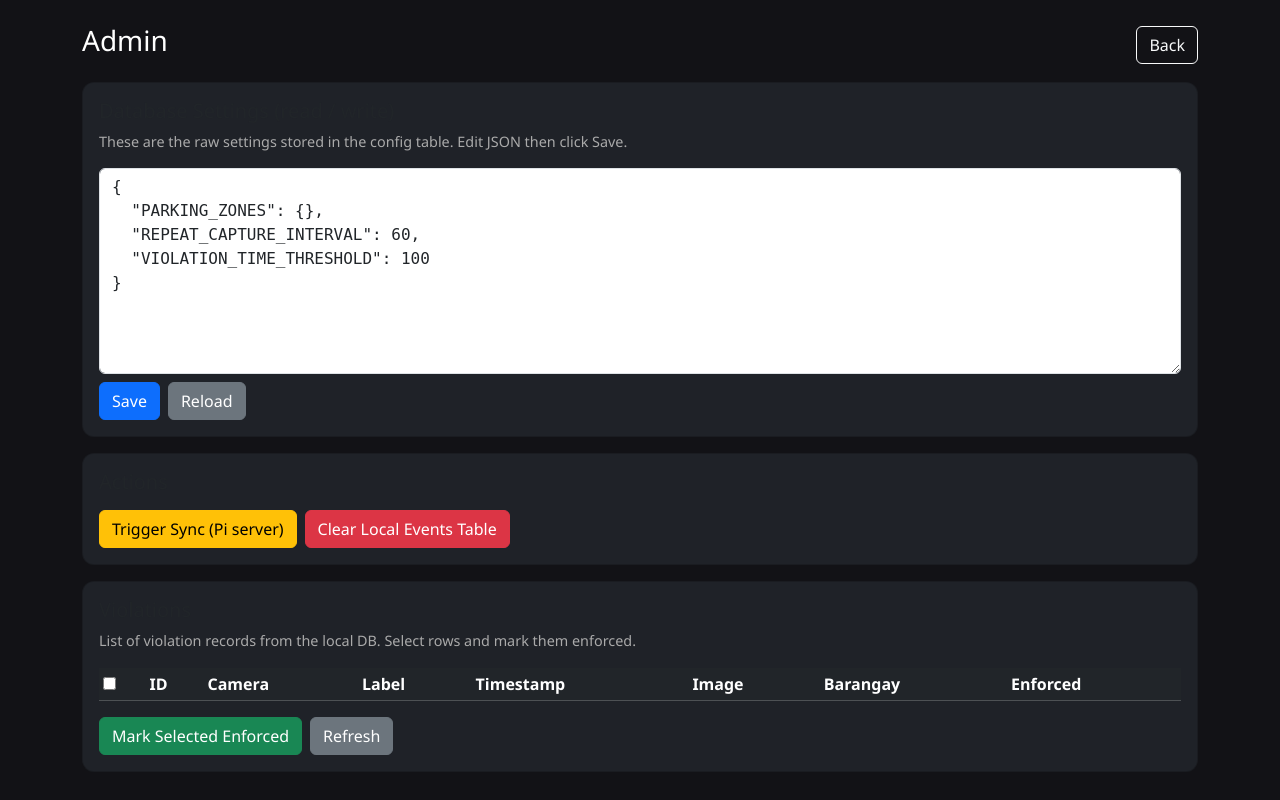
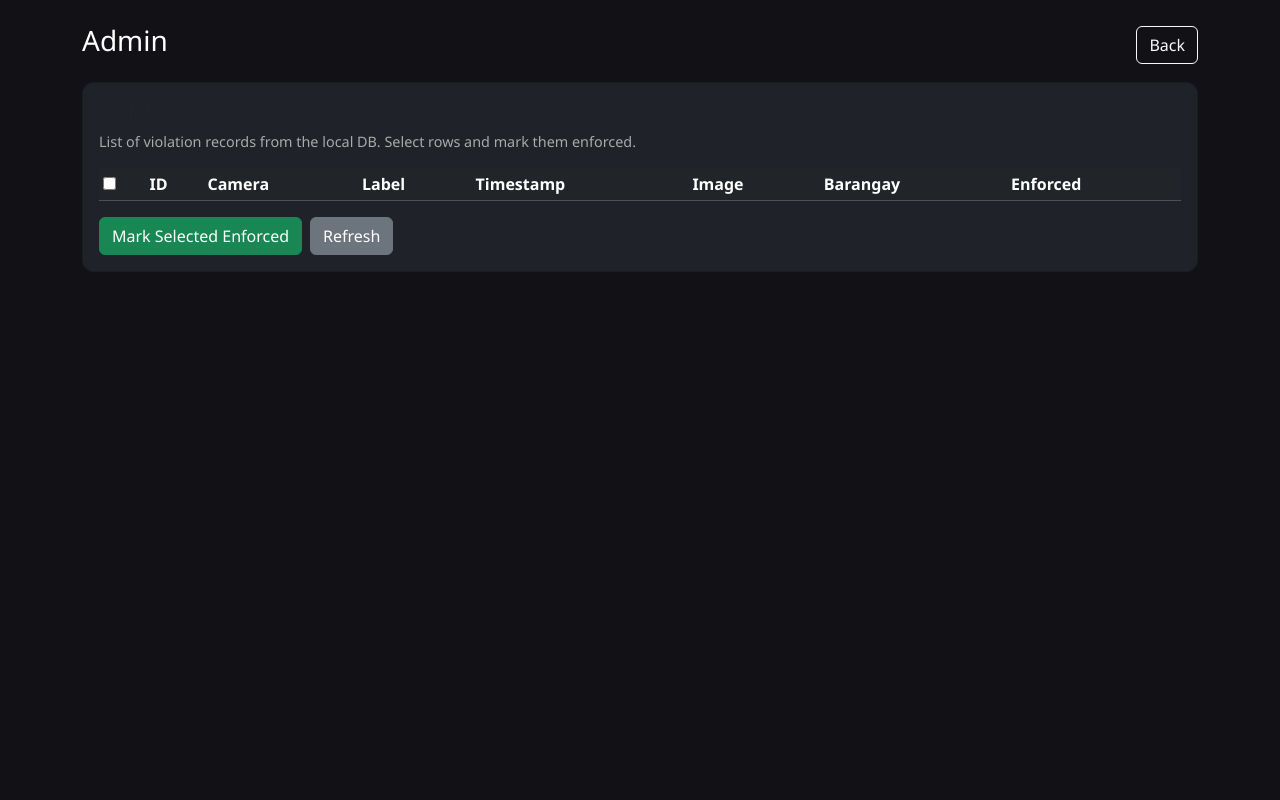
Before and after one commit to emathrixacademy/illegal-parking-flask, a Flask app: page /admin in a window 1280 px wide. Run offline with Flask 3, Linux system fonts and the light colour scheme; data that the repository does not hold is empty; some libraries are stand-ins or nearby versions.

Commit message:
Fetch Violations DB only

```diff
--- a/templates/admin.html
+++ b/templates/admin.html
@@ -18,28 +18,6 @@
       <div class="d-flex justify-content-between align-items-center mb-3">
         <h3>Admin</h3>
         <a class="btn btn-outline-light" href="/">Back</a>
-      </div>
-
-      <div class="card p-3 mb-3">
-        <h5>Database Settings (read / write)</h5>
-        <p class="small-muted">These are the raw settings stored in the config table. Edit JSON then click Save.</p>
-        <div class="mb-2">
-          <textarea id="settingsJson" rows="8" class="form-control"></textarea>
-        </div>
-        <div class="d-flex gap-2">
-          <button id="saveBtn" class="btn btn-primary">Save</button>
-          <button id="reloadBtn" class="btn btn-secondary">Reload</button>
-          <div id="status" class="align-self-center text-success small"></div>
-        </div>
-      </div>
-
-      <div class="card p-3 mb-3">
-        <h5>Actions</h5>
-        <div class="mt-2 d-flex gap-2">
-          <button id="syncBtn" class="btn btn-warning">Trigger Sync (Pi server)</button>
-          <button id="clearEventsBtn" class="btn btn-danger">Clear Local Events Table</button>
-          <div id="actionMsg" class="align-self-center small-muted"></div>
-        </div>
       </div>
 
       <div class="card p-3">
@@ -72,34 +50,6 @@
     </div>
 
     <script>
-    // Settings functions
-    async function fetchSettings(){
-      document.getElementById('status').textContent = '';
-      try{
-        const r = await fetch('/api/db_settings');
-        const data = await r.json();
-        document.getElementById('settingsJson').value = JSON.stringify(data, null, 2);
-      }catch(e){
-        document.getElementById('settingsJson').value = '{\n  "error": "failed to fetch"\n}';
-      }
-    }
-
-    async function saveSettings(){
-      const txt = document.getElementById('settingsJson').value;
-      try{
-        const payload = JSON.parse(txt);
-        const r = await fetch('/api/db_settings', { method:'POST', headers:{'Content-Type':'application/json'}, body: JSON.stringify(payload) });
-        if(r.ok){
-          document.getElementById('status').textContent = 'Saved';
-          setTimeout(()=>document.getElementById('status').textContent='',1500);
-        }else{
-          document.getElementById('status').textContent = 'Save failed';
-        }
-      }catch(e){
-        document.getElementById('status').textContent = 'Invalid JSON';
-      }
-    }
-
     // Violations functions
     async function fetchViolations(){
       const tbody = document.querySelector('#violationsTable tbody');
```
